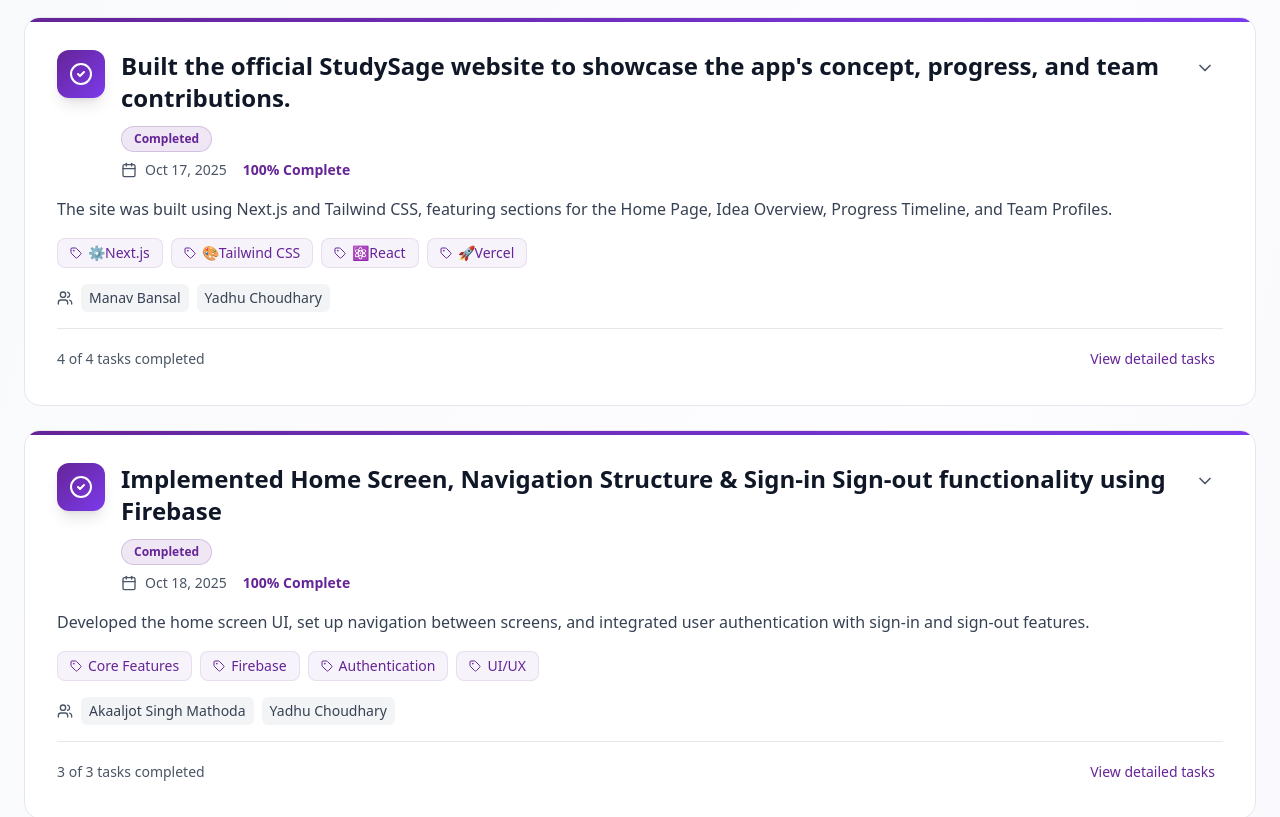
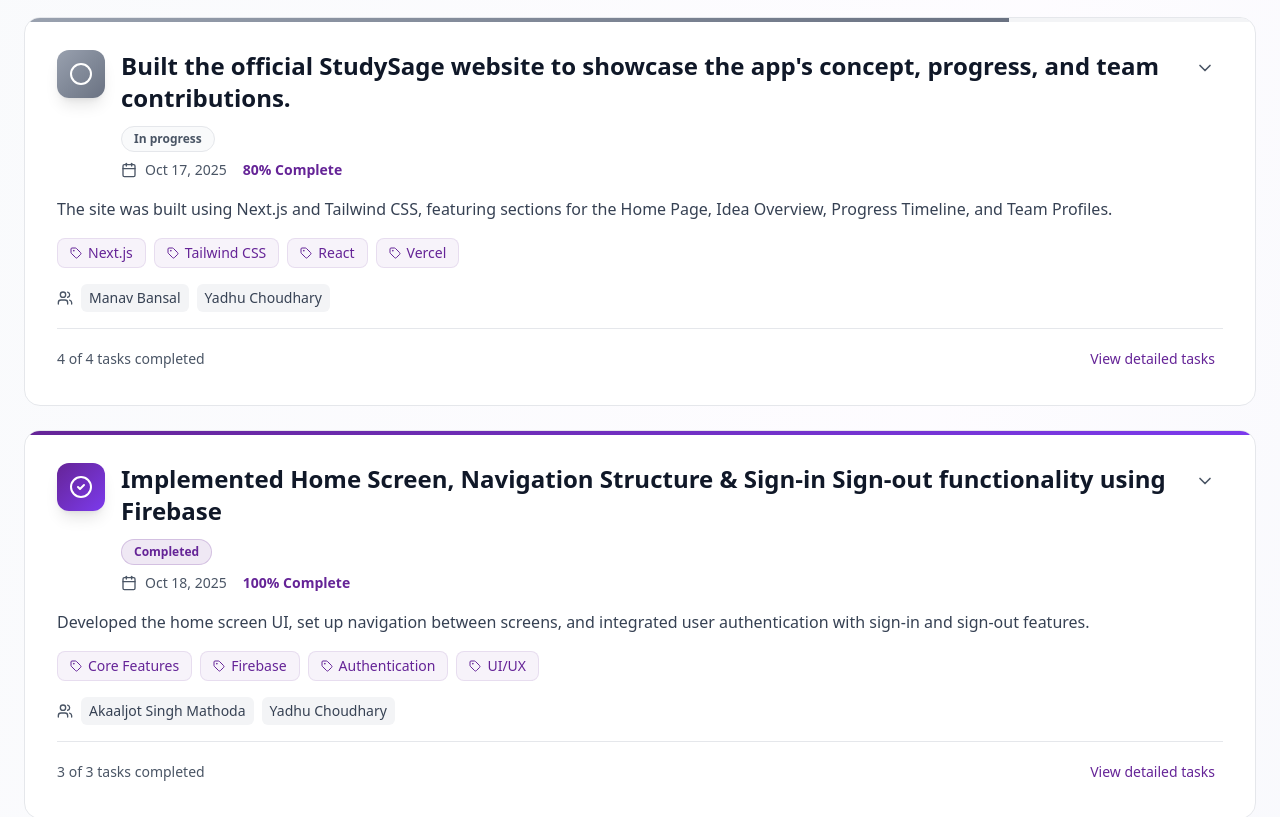
Before and after one commit to manavbansal1/StudySage-Website, a Next.js app: page /progress in a window 1280 px wide. Shown: the part 1060-1877 px from the top of the page. Built offline with nearby package versions, Linux system fonts and the light colour scheme.

Commit message:
Bugs fixed

```diff
--- a/app/progress/page.tsx
+++ b/app/progress/page.tsx
@@ -58,9 +58,9 @@ const milestones = [
     title: 'Built the official StudySage website to showcase the app\'s concept, progress, and team contributions.',
     description: 'The site was built using Next.js and Tailwind CSS, featuring sections for the Home Page, Idea Overview, Progress Timeline, and Team Profiles.',
     date: 'Oct 17, 2025',
-    status: 'completed' as const,
-    progress: 100,
-    tags: ['⚙️Next.js', '🎨Tailwind CSS', '⚛️React', '🚀Vercel'],
+    status: 'In progress' as const,
+    progress: 80,
+    tags: ['Next.js', 'Tailwind CSS', 'React', 'Vercel'],
     team: ['Manav Bansal', 'Yadhu Choudhary'],
     links: [
       { label: 'GitHub Repository', url: 'https://github.com/manavbansal1/studysage-website' }
@@ -242,8 +242,8 @@ const milestones = [
     title: 'Fixed PDF Parsing & Expanded File Support',
     description: 'Resolved the PDF parsing error, ensuring accurate extraction of text, tags, and summaries. Enhanced the Notes Screen to display note format indicators (PDF, TXT, DOC, DOCX).',
     date: 'October 23, 2025',
-    status: 'completed' as const,
-    progress: 100,
+    status: 'In progress' as const,
+    progress: 75,
     tags: ['PDF Parsing (completed)', 'File I/O'],
     team: ['Manav Bansal', 'Akaaljot Singh Mathoda', 'Yadhu Choudhary', 'Kabir Singh Sidhu', 'Ansh Tiwari'],
     images: [
@@ -354,7 +354,6 @@ const milestones = [
         title: 'Added an empty Games Screen linked to the bottom navigation bar.',
         completed: true,
         assignee: 'Manav Bansal',
-        images: ['/screenshots/C12.png'],
         notes: [
           'Implemented bottom navigation with Home, Courses, Groups, and Games tabs',
           'Purple gradient theme applied consistently across navigation elements'
@@ -365,7 +364,6 @@ const milestones = [
         title: 'Implemented Change Password option under the Settings section.',
         completed: true,
         assignee: 'Akaaljot Singh Mathoda',
-        images: ['/screenshots/C12_1.png'],
         notes: [
           'Added profile customization with avatar display',
           'Integrated Settings section with Change Password and Privacy options'
```
